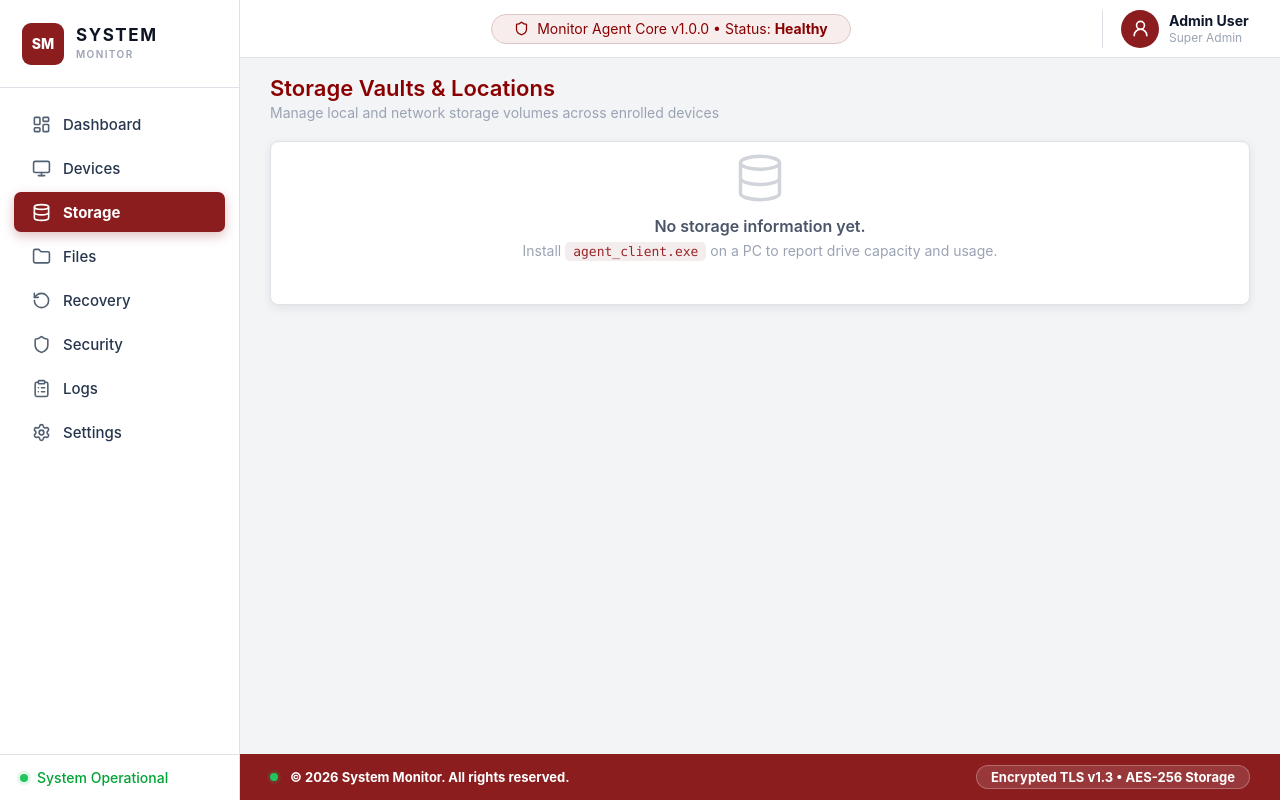
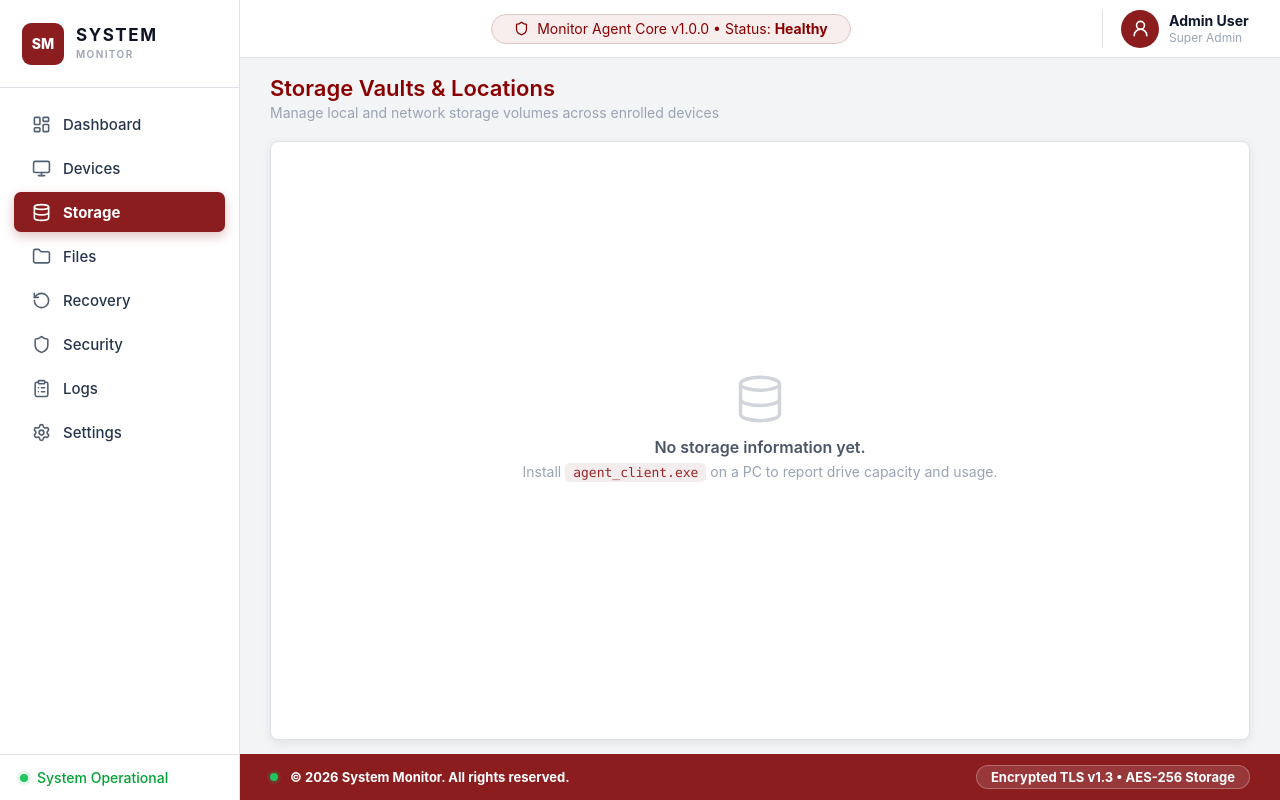
Before and after one commit to priyanshusingh3014/Drive-Monitor, a Django app: page /storage/ in a window 1280 px wide. Run offline with Django 5.2, Linux system fonts and the light colour scheme; data that the repository does not hold is empty.

Commit message:
Stretch storage panel layout

```diff
--- a/static/core/css/dashboard.css
+++ b/static/core/css/dashboard.css
@@ -450,7 +450,10 @@ a {
 }
 
 .storage-panel {
-    min-height: 164px;
+    flex: 1;
+    min-height: 0;
+    display: flex;
+    flex-direction: column;
     margin-top: 20px;
     border: 1px solid var(--line);
     border-radius: 8px;
@@ -459,6 +462,8 @@ a {
 }
 
 .storage-table-wrapper {
+    flex: 1;
+    min-height: 0;
     padding-top: 28px;
 }
 
--- a/templates/core/base.html
+++ b/templates/core/base.html
@@ -5,7 +5,7 @@
     <meta charset="utf-8">
     <meta name="viewport" content="width=device-width, initial-scale=1">
     <title>{% block title %}System Monitor{% endblock %}</title>
-    <link rel="stylesheet" href="{% static 'core/css/dashboard.css' %}?v=4">
+    <link rel="stylesheet" href="{% static 'core/css/dashboard.css' %}?v=5">
 </head>
 <body>
     <div class="app-shell">
```
